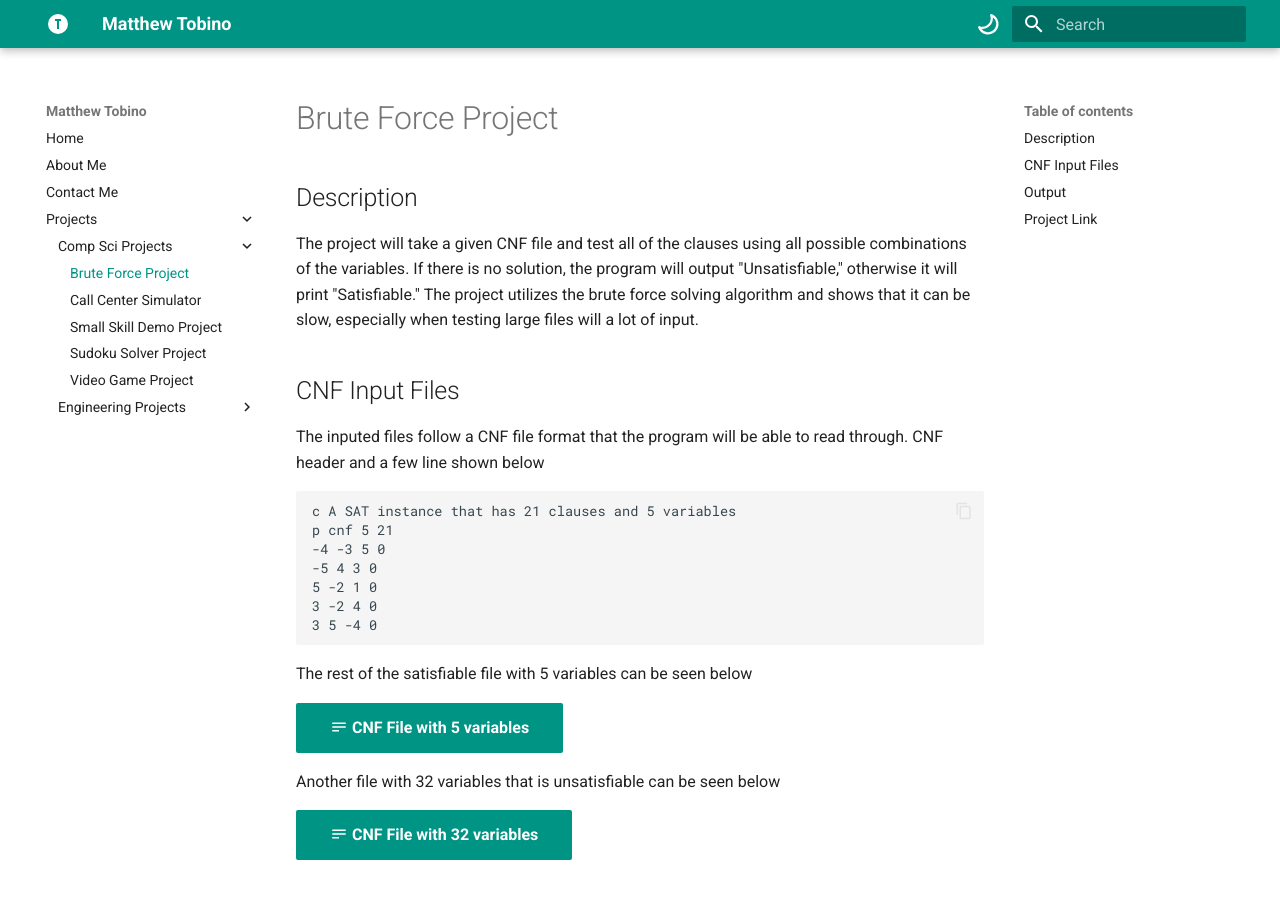
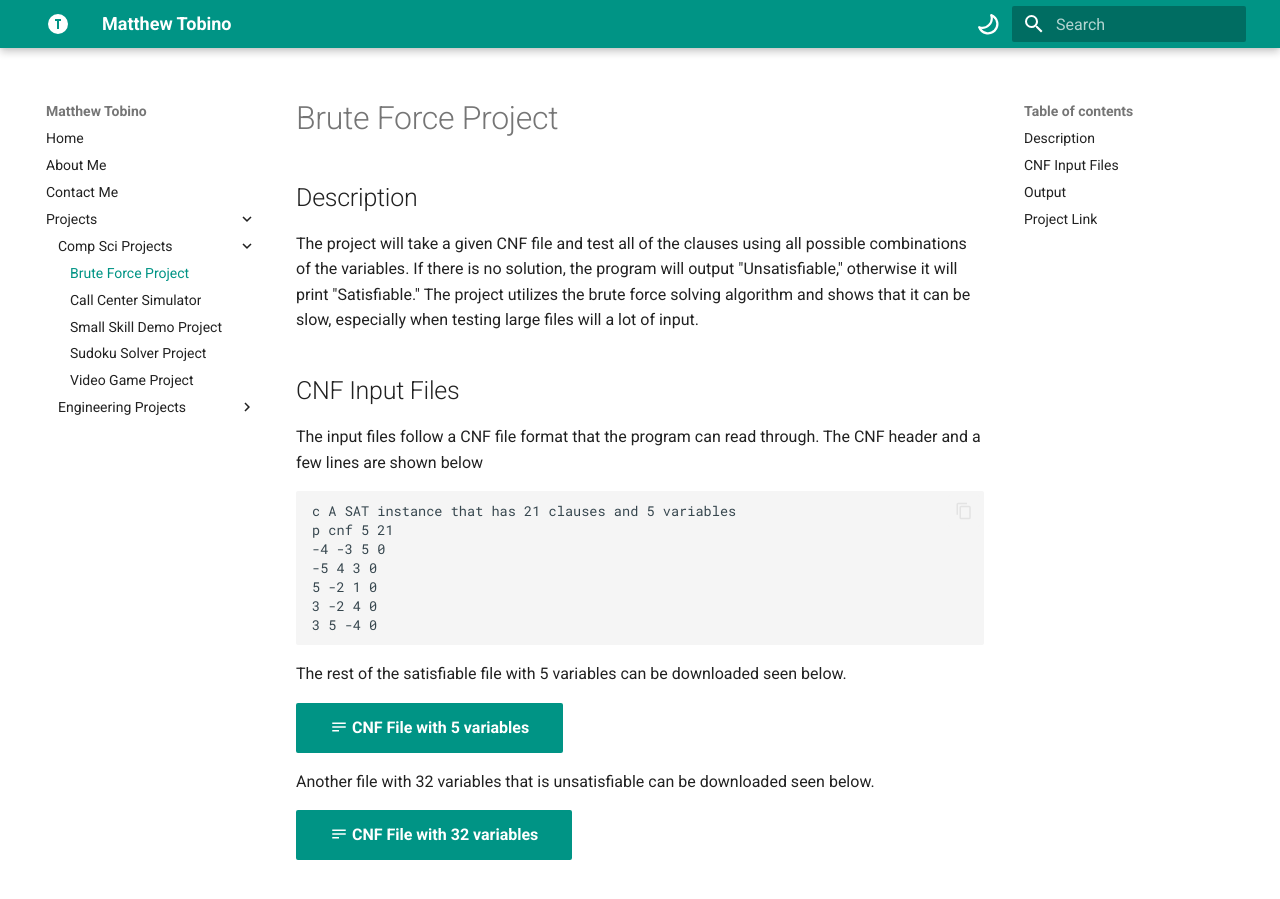
Before and after one commit to mtobino/Personal-Website, an MkDocs documentation site: the page built from docs/Projects/Comp Sci Projects/BruteForcePage.md, in a window 1280 px wide and 900 px high. Built offline with MkDocs 1.6.1 and Material for MkDocs 9.7.7, drawn with Linux system fonts in a browser that asks for light colours; some of the changed text lies outside the part shown.

Commit message:
Update BruteForcePage.md

````diff
--- a/docs/Projects/Comp Sci Projects/BruteForcePage.md
+++ b/docs/Projects/Comp Sci Projects/BruteForcePage.md
@@ -6,7 +6,7 @@
 
 ## CNF Input Files
 
-The inputed files follow a CNF file format that the program will be able to read through. CNF header and a few line shown below
+The input files follow a CNF file format that the program can read through. The CNF header and a few lines are shown below
 
 ```
 c A SAT instance that has 21 clauses and 5 variables
@@ -17,11 +17,11 @@
 3 -2 4 0
 3 5 -4 0
 ```
-The rest of the satisfiable file with 5 variables can be seen below
+The rest of the satisfiable file with 5 variables can be downloaded seen below.
 
 [:material-text: CNF File with 5 variables](../../cnfFiles/s5.cnf){ .md-button .md-button--primary }
 
-Another file with 32 variables that is unsatisfiable can be seen below
+Another file with 32 variables that is unsatisfiable can be downloaded seen below.
 
 [:material-text: CNF File with 32 variables](../../cnfFiles/u32.cnf){ .md-button .md-button--primary }
 
@@ -34,7 +34,7 @@
 
 ## Project Link
 
-The project is in a private repository at the request of a professor due to it being a school project but it can be shared if requested.
-If access is requested/granted, the project can be found below
+The project is in a private repository at a professor's request because it is a school project but can be shared if requested.
+If access is requested/granted, the project can be found below.
 
-[:simple-github: Project Link](https://github.com/mtobino/DAA_Projects/tree/master/src/main/java/bruteForceProject){ .md-button .md-button--primary }
+[:simple-github: Project Link](https://github.com/mtobino/DAA_Projects/tree/master/src/main/java/bruteForceProjectRevised){ .md-button .md-button--primary }
````
